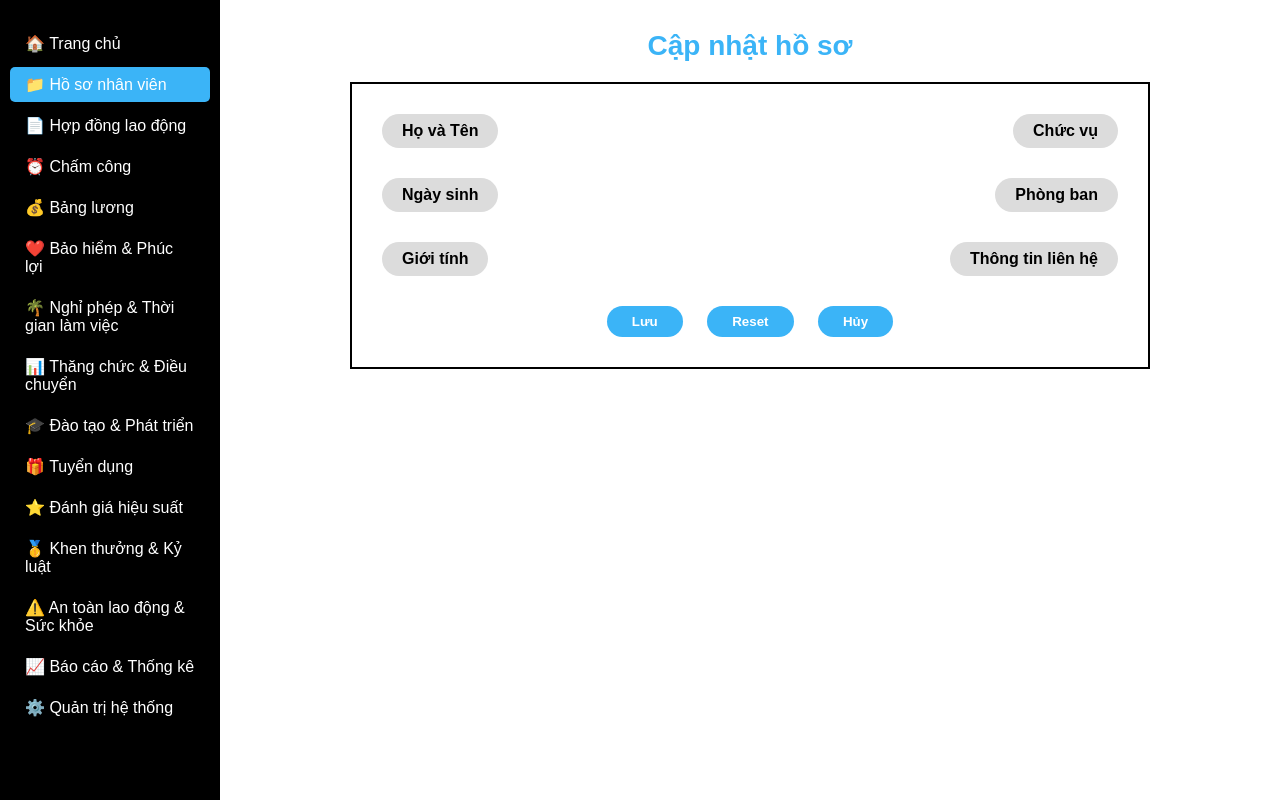
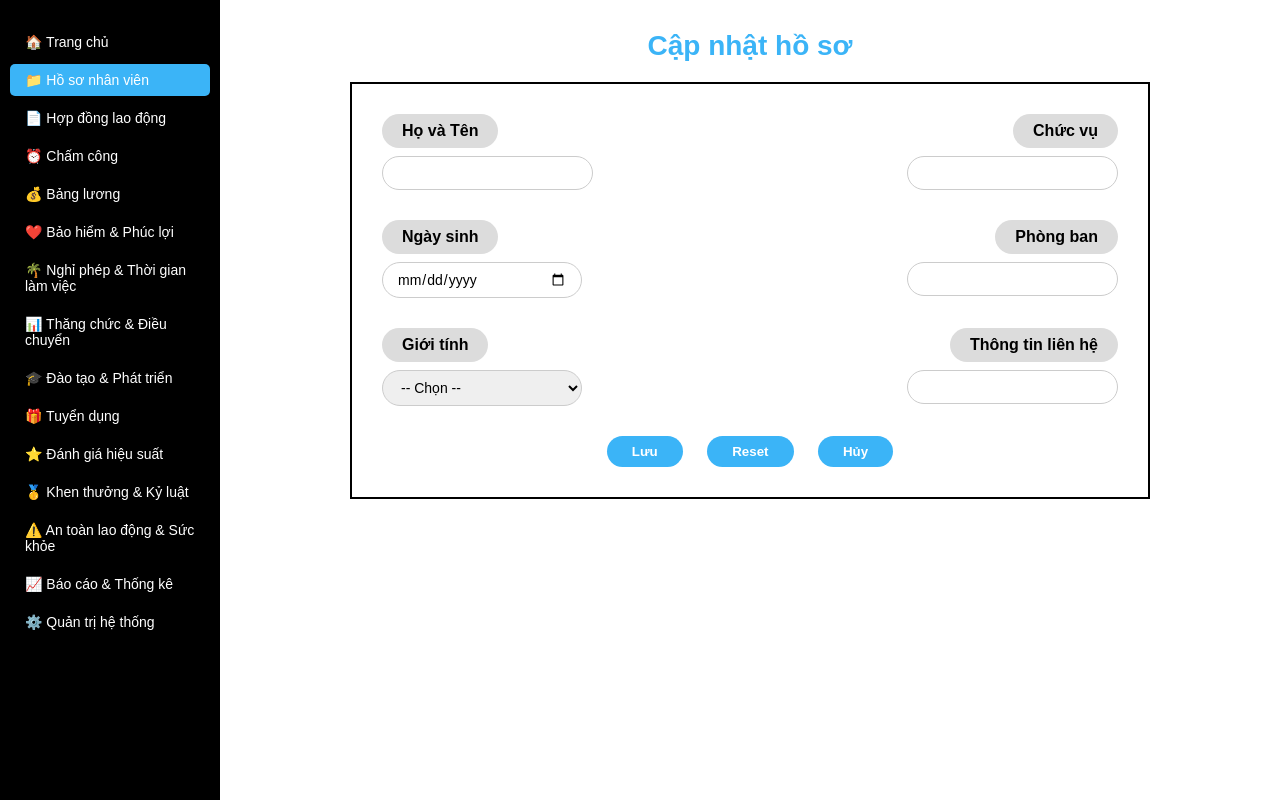
Before and after one commit to tomnguyeen/CS434G_QuanLyNhanSu, a PHP site: page /CapNhatHoSo/capnhathoso.html in a window 1280 px wide. Shown: the part 53-853 px from the top of the page. Run offline with PHP 8.4, Linux system fonts and the light colour scheme.

```diff
--- a/CapNhatHoSo/capnhathoso.css
+++ b/CapNhatHoSo/capnhathoso.css
@@ -34,6 +34,7 @@
   padding:8px 15px;
   text-decoration:none;
   border-radius:5px;
+  font-size:14px;
 }
 .sidebar li.active a,
 .sidebar a:hover {background:#3bb4f7;}
@@ -58,19 +59,33 @@
   display:grid;
   grid-template-columns: 1fr 1fr;
   margin-bottom:30px;
+  gap:20px;
 }
-.field {display:flex; justify-content:flex-start;}
-.field.right {justify-content:flex-end;}
+.field {display:flex; flex-direction:column; align-items:flex-start;}
+.field.right {align-items:flex-end;}
 
-/* LABEL (giống trong ảnh) */
+/* LABEL */
 .label {
   background:#dcdcdc;
   padding:8px 20px;
   border-radius:20px;
   font-weight:600;
+  margin-bottom:8px;
 }
 
-/* ACTION BUTTONS */
+/* INPUT & SELECT */
+.field input,
+.field select {
+  padding:8px 14px;
+  border:1px solid #ccc;
+  border-radius:20px;
+  min-width:200px;
+  font-size:14px;
+}
+.field.right input,
+.field.right select {text-align:left;}
+
+/* BUTTONS */
 .form-actions {
   text-align:center;
   margin-top:20px;
--- a/CapNhatHoSo/capnhathoso.html
+++ b/CapNhatHoSo/capnhathoso.html
@@ -37,41 +37,55 @@
     <!-- MAIN -->
     <main class="content">
       <h2>Cập nhật hồ sơ</h2>
-      <div class="form-box">
+      <form class="form-box">
         <!-- Row 1 -->
         <div class="form-row">
           <div class="field">
             <span class="label">Họ và Tên</span>
+            <input type="text" name="hoten">
           </div>
           <div class="field right">
             <span class="label">Chức vụ</span>
+            <input type="text" name="chucvu">
           </div>
         </div>
+
         <!-- Row 2 -->
         <div class="form-row">
           <div class="field">
             <span class="label">Ngày sinh</span>
+            <input type="date" name="ngaysinh">
           </div>
           <div class="field right">
             <span class="label">Phòng ban</span>
+            <input type="text" name="phongban">
           </div>
         </div>
+
         <!-- Row 3 -->
         <div class="form-row">
           <div class="field">
             <span class="label">Giới tính</span>
+            <select name="gioitinh">
+              <option value="">-- Chọn --</option>
+              <option>Nam</option>
+              <option>Nữ</option>
+              <option>Khác</option>
+            </select>
           </div>
           <div class="field right">
             <span class="label">Thông tin liên hệ</span>
+            <input type="text" name="lienhe">
           </div>
         </div>
+
         <!-- Buttons -->
         <div class="form-actions">
-          <button class="btn">Lưu</button>
-          <button class="btn">Reset</button>
-          <button class="btn">Hủy</button>
+          <button type="submit" class="btn">Lưu</button>
+          <button type="reset" class="btn">Reset</button>
+          <button type="button" class="btn">Hủy</button>
         </div>
-      </div>
+      </form>
     </main>
   </div>
 </body>
```
